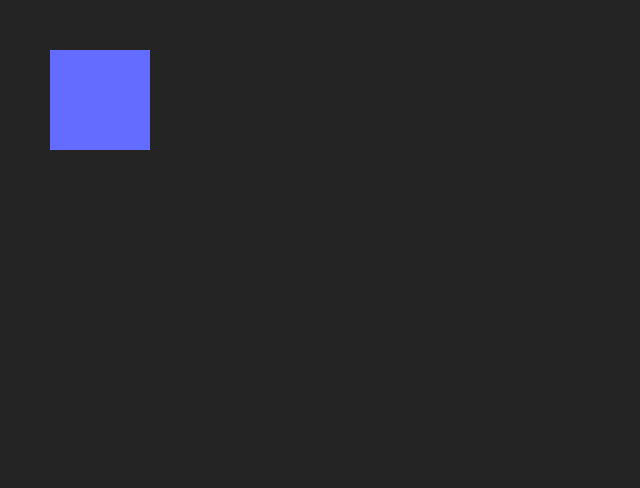
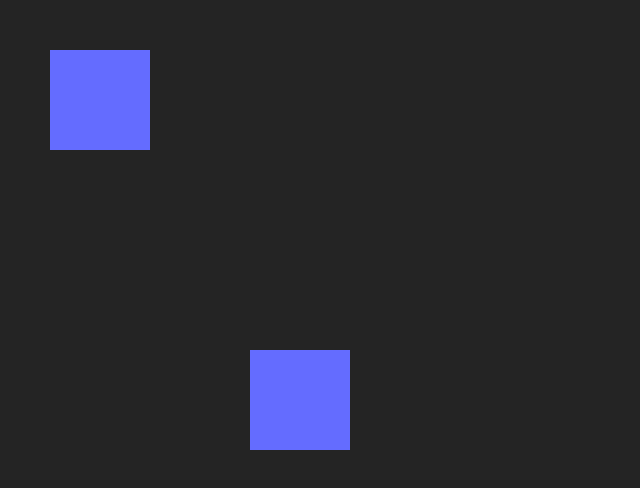
Before and after one commit to thinkricardo/spectre, a React (Vite) app in the folder apps/frontend/: page / in a window 1280 px wide. Shown: the top 488 px of the page, without its empty margins (0-640 px from the left). Built offline with nearby package versions, Linux system fonts and the light colour scheme.

Commit message:
feat(canvas): render multiple shapes

```diff
--- a/apps/frontend/src/app/components/canvas.tsx
+++ b/apps/frontend/src/app/components/canvas.tsx
@@ -1,9 +1,16 @@
 import styles from './canvas.module.scss';
+
+const shapes = [
+  { x: 50, y: 50 },
+  { x: 250, y: 350 },
+];
 
 export function Canvas() {
   return (
     <svg className={styles.canvas}>
-      <rect x="50" y="50" height="100" width="100" fill="#646cff" />
+      {shapes.map((shape) => (
+        <rect x={shape.x} y={shape.y} height="100" width="100" fill="#646cff" />
+      ))}
     </svg>
   );
 }
```
